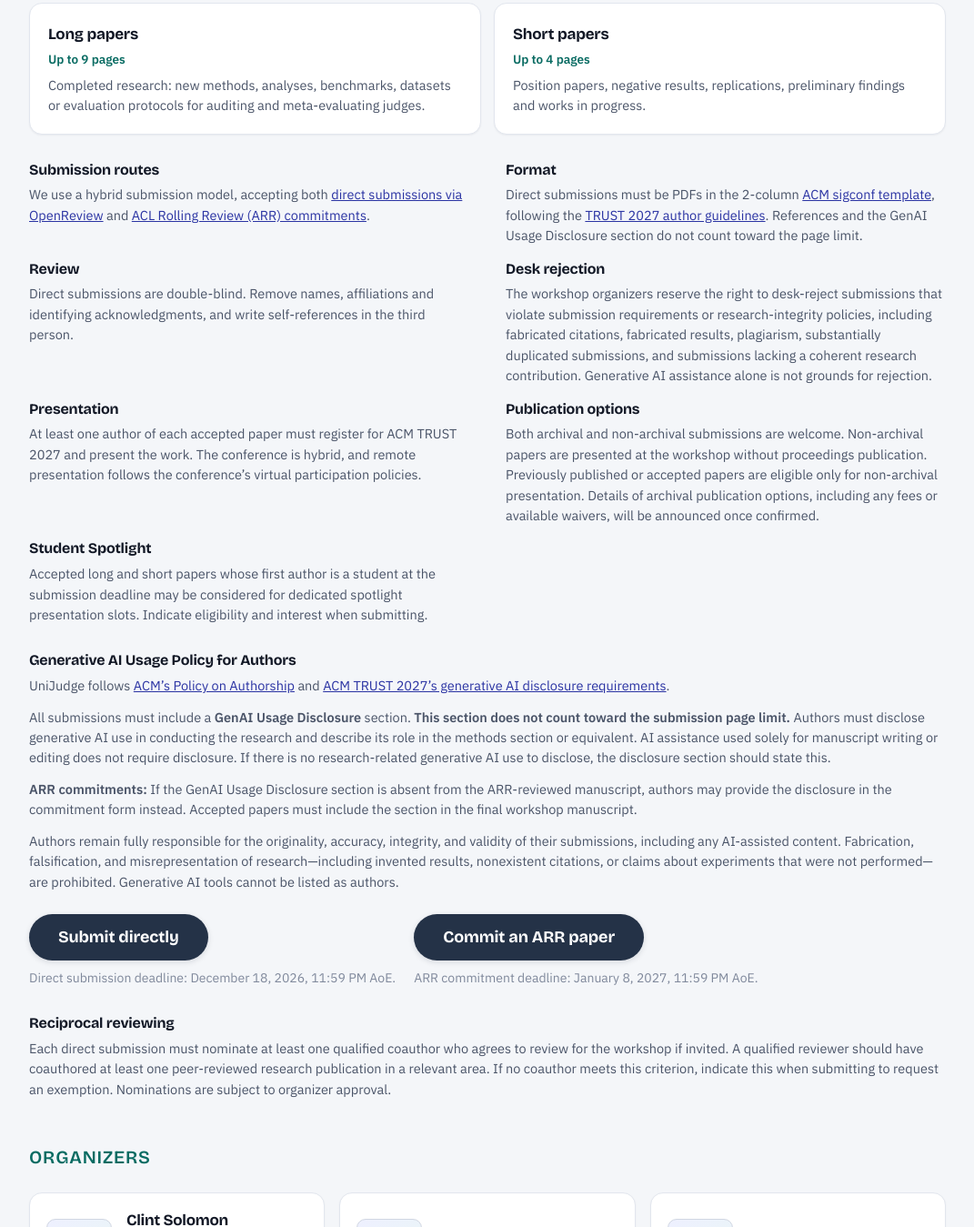
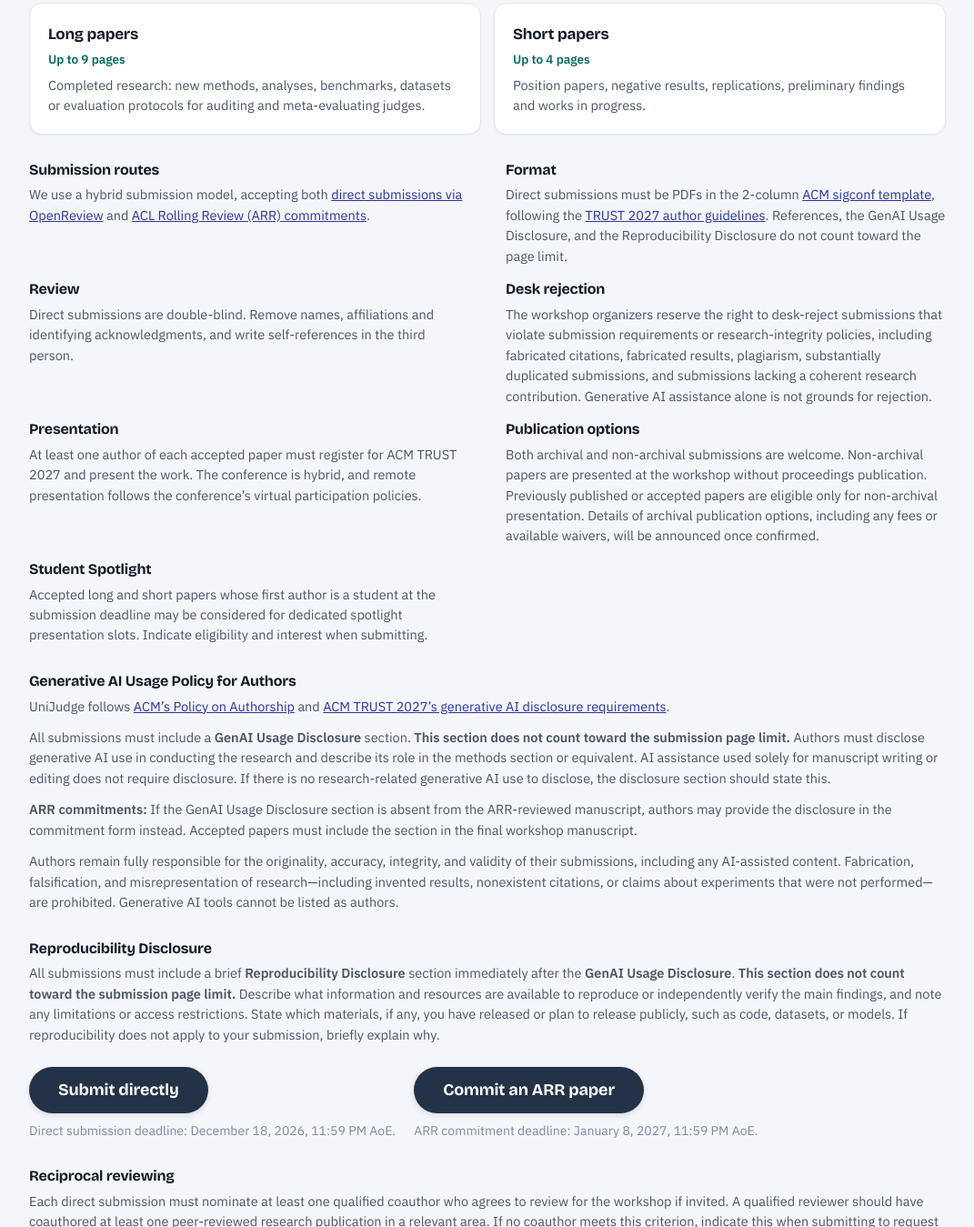
Before and after one commit to acmtrustunijudge/acmtrustunijudge.github.io, a plain HTML site: page index.html in a window 1280 px wide. Shown: the part 3659-5008 px from the top of the page at 91% size, without its empty margins (104-1175 px from the left). Drawn offline with nearby package versions, Linux system fonts and the light colour scheme.

Commit message:
Add reproducibility disclosure guidance

```diff
--- a/index.html
+++ b/index.html
@@ -201,7 +201,7 @@
   .rule h3{font-size:16px;letter-spacing:-.012em;margin-bottom:4px;}
   .rule p{margin:0;font-size:14.5px;color:var(--ink-2);line-height:1.55;}
   .reciprocal{margin-top:26px;}
-  .genai-policy{margin-top:26px;}
+  .genai-policy, .reproducibility-disclosure{margin-top:26px;}
   .genai-policy p + p{margin-top:12px;}
   .rule a, .contact a{color:var(--a-deep);}
   .submitactions{display:flex;align-items:flex-start;gap:20px;margin:24px 0 0;}
@@ -431,7 +431,7 @@
     </div>
     <div class="rules">
       <div class="rule"><h3>Submission routes</h3><p>We use a hybrid submission model, accepting both <a href="https://openreview.net/group?id=ACM.org/TRUST/2027/Workshop/UniJudge" target="_blank" rel="noopener">direct submissions via OpenReview</a> and <a class="js-arr-commit" href="https://openreview.net/group?id=ACM.org/TRUST/2027/Workshop/UniJudge_ARR_Commitment" target="_blank" rel="noopener">ACL Rolling Review (ARR) commitments</a>.</p></div>
-      <div class="rule"><h3>Format</h3><p>Direct submissions must be PDFs in the 2-column <a href="https://www.acm.org/publications/proceedings-template" target="_blank" rel="noopener">ACM sigconf template</a>, following the <a href="https://eigtrust.acm.org/trust2027/authors-guidelines/" target="_blank" rel="noopener">TRUST 2027 author guidelines</a>. References and the GenAI Usage Disclosure section do not count toward the page limit.</p></div>
+      <div class="rule"><h3>Format</h3><p>Direct submissions must be PDFs in the 2-column <a href="https://www.acm.org/publications/proceedings-template" target="_blank" rel="noopener">ACM sigconf template</a>, following the <a href="https://eigtrust.acm.org/trust2027/authors-guidelines/" target="_blank" rel="noopener">TRUST 2027 author guidelines</a>. References, the GenAI Usage Disclosure, and the Reproducibility Disclosure do not count toward the page limit.</p></div>
       <div class="rule"><h3>Review</h3><p>Direct submissions are double-blind. Remove names, affiliations and identifying acknowledgments, and write self-references in the third person.</p></div>
       <div class="rule"><h3>Desk rejection</h3><p>The workshop organizers reserve the right to desk-reject submissions that violate submission requirements or research-integrity policies, including fabricated citations, fabricated results, plagiarism, substantially duplicated submissions, and submissions lacking a coherent research contribution. Generative AI assistance alone is not grounds for rejection.</p></div>
       <div class="rule"><h3>Presentation</h3><p>At least one author of each accepted paper must register for ACM TRUST 2027 and present the work. The conference is hybrid, and remote presentation follows the conference&rsquo;s virtual participation policies.</p></div>
@@ -444,6 +444,10 @@
       <p>All submissions must include a <strong>GenAI Usage Disclosure</strong> section. <strong>This section does not count toward the submission page limit.</strong> Authors must disclose generative AI use in conducting the research and describe its role in the methods section or equivalent. AI assistance used solely for manuscript writing or editing does not require disclosure. If there is no research-related generative AI use to disclose, the disclosure section should state this.</p>
       <p><strong>ARR commitments:</strong> If the GenAI Usage Disclosure section is absent from the ARR-reviewed manuscript, authors may provide the disclosure in the commitment form instead. Accepted papers must include the section in the final workshop manuscript.</p>
       <p>Authors remain fully responsible for the originality, accuracy, integrity, and validity of their submissions, including any AI-assisted content. Fabrication, falsification, and misrepresentation of research&mdash;including invented results, nonexistent citations, or claims about experiments that were not performed&mdash;are prohibited. Generative AI tools cannot be listed as authors.</p>
+    </div>
+    <div class="rule reproducibility-disclosure" id="reproducibility-disclosure">
+      <h3>Reproducibility Disclosure</h3>
+      <p>All submissions must include a brief <strong>Reproducibility Disclosure</strong> section immediately after the <strong>GenAI Usage Disclosure</strong>. <strong>This section does not count toward the submission page limit.</strong> Describe what information and resources are available to reproduce or independently verify the main findings, and note any limitations or access restrictions. State which materials, if any, you have released or plan to release publicly, such as code, datasets, or models. If reproducibility does not apply to your submission, briefly explain why.</p>
     </div>
     <div class="submitactions">
       <div class="submitrow">
```
